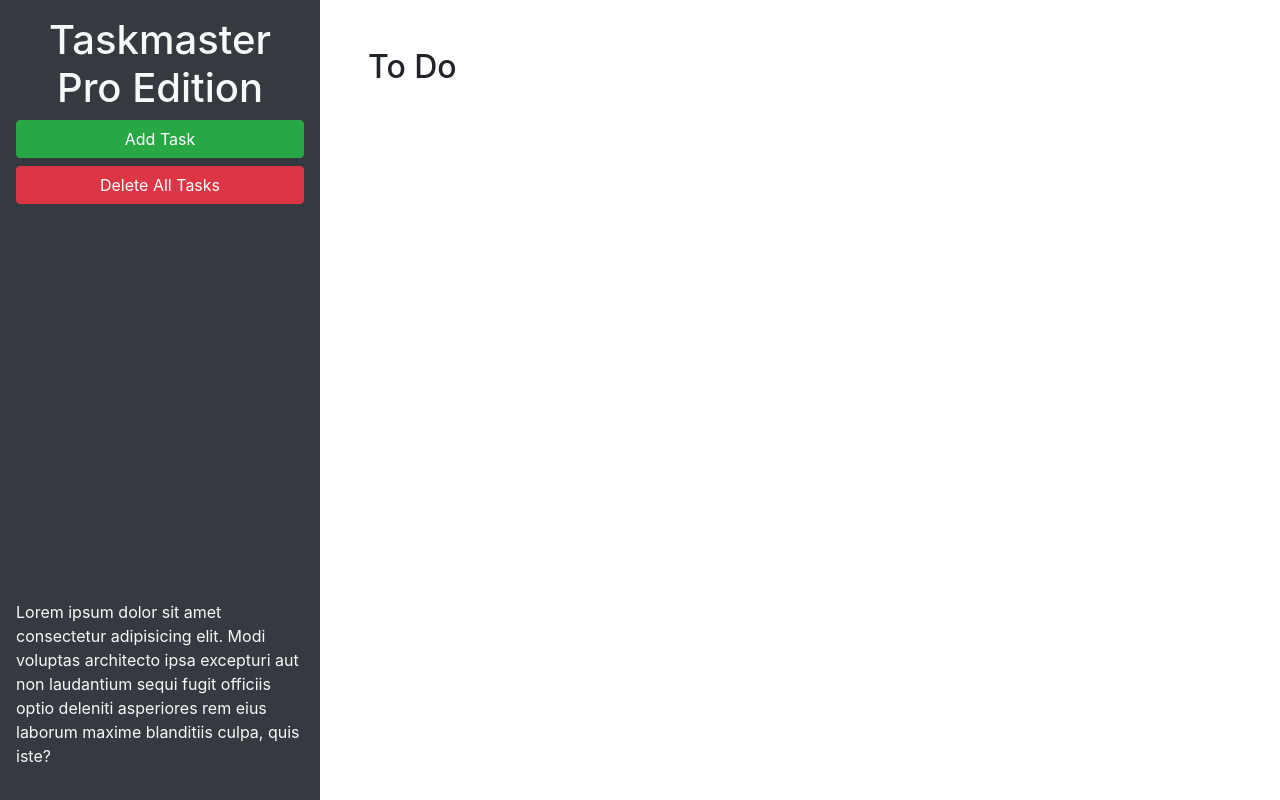
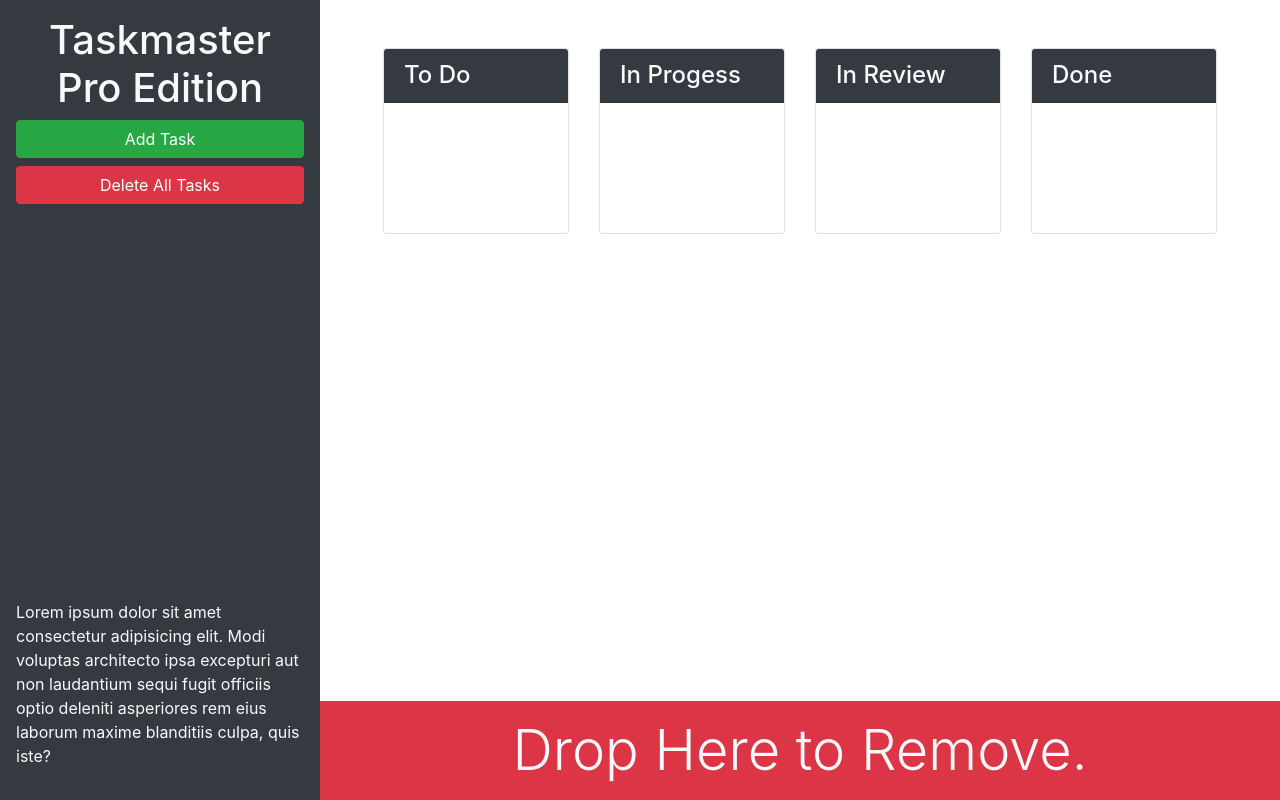
Before and after one commit to olyviajlassiter/taskmaster-pro, a plain HTML site: page index.html in a window 1280 px wide. Drawn offline with nearby package versions, Linux system fonts and the light colour scheme.

Commit message:
added bootstrap components and utility classes

```diff
--- a/index.html
+++ b/index.html
@@ -13,21 +13,71 @@
 <body>
 
   <div class="row min-vh-100 no-gutters">
-    <header class="col-12 col-lg-3 bg-dark text-light d-flex flex-column p-4 p-lg-3">
+    <header class="col-12 col-lg-3 bg-dark text-light sticky-top d-flex flex-column p-4 p-lg-3">
       <h1 class="text-center">Taskmaster Pro Edition</h1>
       <button id="create-task" class="btn btn-block btn-success" data-toggle="modal" data-target="#task-form-modal">Add
         Task</button>
       <button id="remove-tasks" class="btn btn-block btn-danger">Delete All Tasks</button>
-      <p class="mt-auto">Lorem ipsum dolor sit amet consectetur adipisicing elit. Modi voluptas architecto ipsa
+      <p class="mt-auto d-none d-lg-block">Lorem ipsum dolor sit amet consectetur adipisicing elit. Modi voluptas architecto ipsa
         excepturi aut non
         laudantium sequi fugit officiis optio deleniti asperiores rem eius laborum maxime blanditiis culpa, quis iste?
       </p>
     </header>
-    <main class="col-12 col-lg-9">
-      <div class="m-5">
-        <h2>To Do</h2>
-        <ul id="list-toDo" class="list-group"> </ul>
-      </div>
+    <main class="col-12 col-lg-9 d-flex flex-column">
+      <div class="m-5 row justify-content-around">
+        <!-- todo start -->
+        <div class="col-12 col-md-6 col-xl-3 mb-3">
+          <div class="card">
+            <h4 class="card-header bg-dark text-light">
+              To Do
+            </h4>
+            <ul id="list-toDo" class="list-group list-group-flush">
+            </ul>
+          </div>
+        </div>
+        <!-- todo end -->
+        <!-- in progress start -->
+        <div class="col-12 col-md-6 col-xl-3 mb-3">
+          <div class="card">
+            <h4 class="card-header bg-dark text-light">
+              In Progess
+            </h4>
+            <ul id="list-inProgress" class="list-group list-group-flush">
+            </ul>
+          </div>
+        </div>
+        <!-- in progress end -->
+        <!-- in review start -->
+  <div class="col-12 col-md-6 col-xl-3 mb-3">
+    <div class="card">
+      <h4 class="card-header bg-dark text-light">
+        In Review
+      </h4>
+      <ul id="list-inReview" class="list-group list-group-flush">
+      </ul>
+    </div>
+  </div>
+  <!-- in review end -->
+  <!-- done start -->
+  <div class="col-12 col-md-6 col-xl-3 mb-3">
+    <div class="card">
+      <h4 class="card-header bg-dark text-light">
+        Done
+      </h4>
+      <ul id="list-done" class="list-group list-group-flush">
+      </ul>
+    </div>
+  </div>
+  <!-- done end -->
+</div>
+
+<!--Drop here to remove button/area-->
+<div class="mt-auto" id="trash">
+  <div class="w-100 bg-danger p-3 text-center text-light display-4">
+    Drop Here to Remove.
+  </div>
+</div>
+
     </main>
   </div>
 
@@ -46,11 +96,11 @@
           <form>
             <div class="form-group">
               <label for="modalTaskDescription">Task description</label>
-              <textarea id="modalTaskDescription" rows="3"></textarea>
+              <textarea id="modalTaskDescription" rows="3" class="form-control"></textarea>
             </div>
             <div class="form-group">
               <label for="modalDueDate">Due date</label>
-              <input type="text" id="modalDueDate" placeholder="mm/dd/yyyy" autocomplete="off" />
+              <input type="text" class="form-control" id="modalDueDate" placeholder="mm/dd/yyyy" autocomplete="off" />
             </div>
           </form>
         </div>
```
